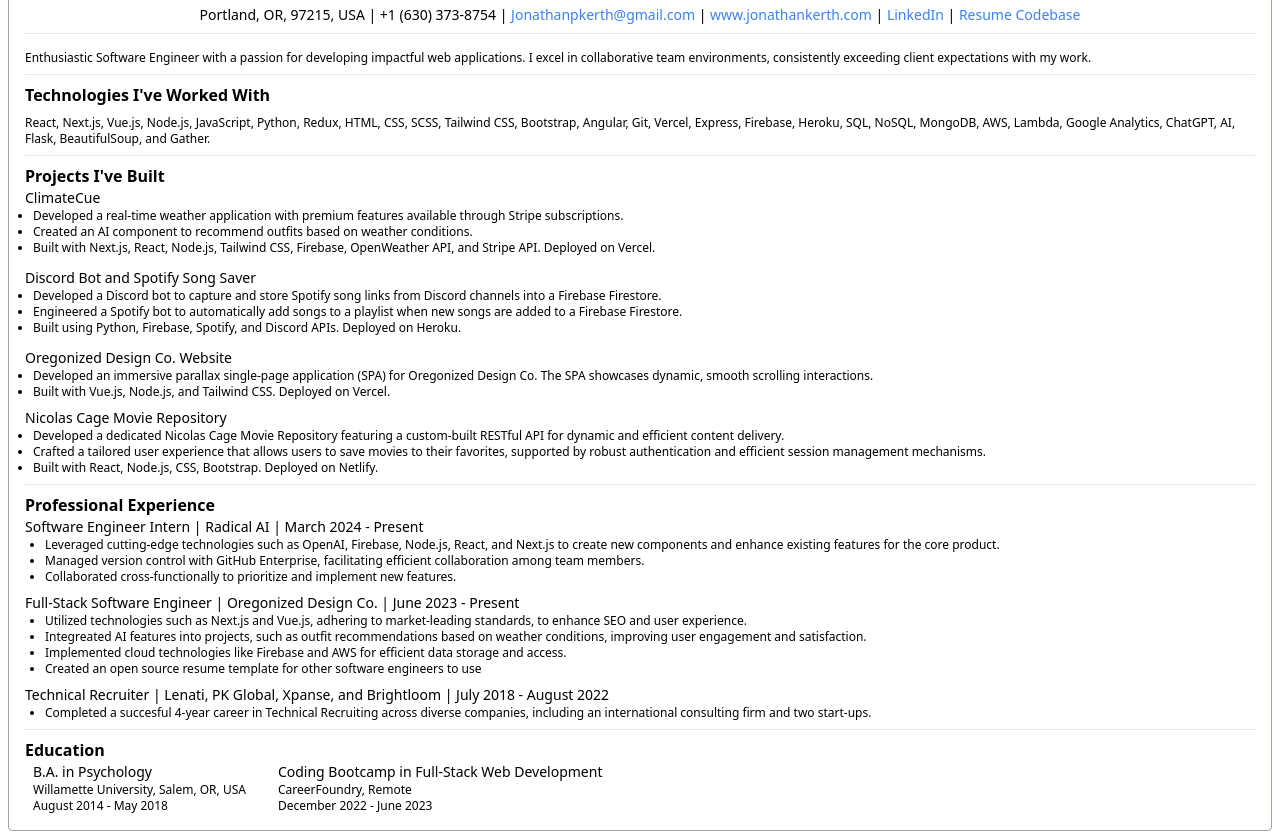
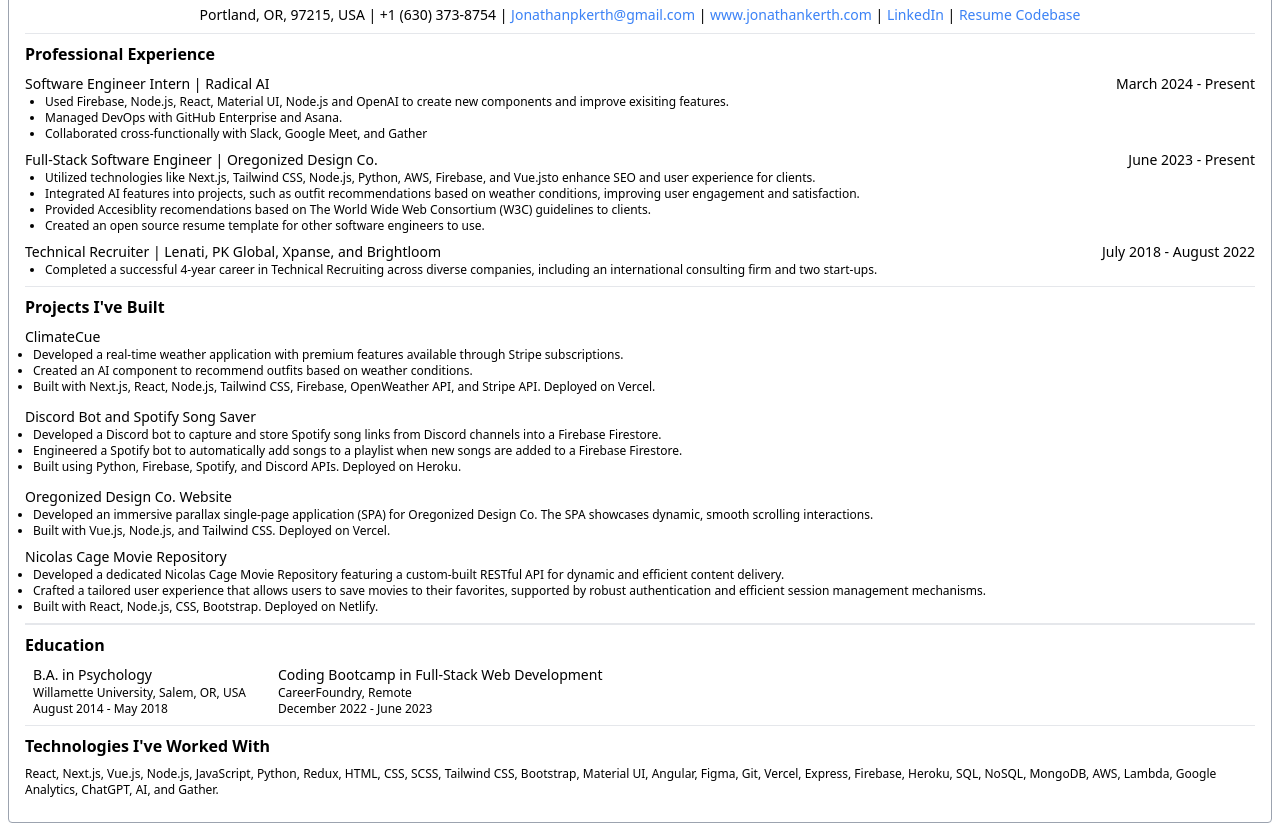
Before and after one commit to jonathankerth/resume, a plain HTML site: page index.html in a window 1280 px wide. Shown: the part 94-933 px from the top of the page. Drawn offline with nearby package versions, Linux system fonts and the light colour scheme.

Commit message:
move professional experience to top

```diff
--- a/index.html
+++ b/index.html
@@ -90,28 +90,75 @@
 					</div>
 					<hr />
 
-					<h2 class="text-base font-semibold mb-4"></h2>
-					<p class="text-xs">
-						Enthusiastic Software Engineer with a passion for developing
-						impactful web applications. I excel in collaborative team
-						environments, consistently exceeding client expectations with my
-						work.
-					</p>
+					<h2 class="text-base font-semibold section-heading my-2">
+						Professional Experience
+					</h2>
+					<div class="work-experience-item">
+						<div class="flex justify-between">
+							<h3 class="text-md">Software Engineer Intern | Radical AI</h3>
+							<span class="text-md"> March 2024 - Present </span>
+						</div>
+						<ul class="pl-5 text-xs work-experience-description list-disc mb-2">
+							<li>
+								Used Firebase, Node.js, React, Material UI, Node.js and OpenAI
+								to create new components and improve exisiting features.
+							</li>
+							<li>Managed DevOps with GitHub Enterprise and Asana.</li>
+							<li>
+								Collaborated cross-functionally with Slack, Google Meet, and
+								Gather
+							</li>
+						</ul>
+					</div>
 
-					<hr class="mt-2" />
-					<h2 class="text-base font-semibold mb-2 section-heading mt-2">
-						Technologies I've Worked With
-					</h2>
-					<p class="text-xs mb-2">
-						React, Next.js, Vue.js, Node.js, JavaScript, Python, Redux, HTML,
-						CSS, SCSS, Tailwind CSS, Bootstrap, Angular, Git, Vercel, Express,
-						Firebase, Heroku, SQL, NoSQL, MongoDB, AWS, Lambda, Google
-						Analytics, ChatGPT, AI, Flask, BeautifulSoup, and Gather.
-					</p>
+					<div class="work-experience-item">
+						<div class="flex justify-between">
+							<h3 class="text-md">
+								Full-Stack Software Engineer | Oregonized Design Co.
+							</h3>
+							<span class="text-md"> June 2023 - Present </span>
+						</div>
+						<ul class="pl-5 text-xs work-experience-description list-disc mb-2">
+							<li>
+								Utilized technologies like Next.js, Tailwind CSS, Node.js,
+								Python, AWS, Firebase, and Vue.jsto enhance SEO and user
+								experience for clients.
+							</li>
+							<li>
+								Integrated AI features into projects, such as outfit
+								recommendations based on weather conditions, improving user
+								engagement and satisfaction.
+							</li>
+							<li>
+								Provided Accesiblity recomendations based on The World Wide Web
+								Consortium (W3C) guidelines to clients.
+							</li>
+							<li>
+								Created an open source resume template for other software
+								engineers to use.
+							</li>
+						</ul>
+					</div>
+
+					<div class="work-experience-item">
+						<div class="flex justify-between">
+							<h3 class="text-md">
+								Technical Recruiter | Lenati, PK Global, Xpanse, and Brightloom
+							</h3>
+							<span class="text-md"> July 2018 - August 2022 </span>
+						</div>
+						<ul class="pl-5 text-xs list-disc mb-2">
+							<li>
+								Completed a successful 4-year career in Technical Recruiting
+								across diverse companies, including an international consulting
+								firm and two start-ups.
+							</li>
+						</ul>
+					</div>
 
 					<hr />
 
-					<h2 class="text-base font-semibold mt-2 section-heading">
+					<h2 class="text-base font-semibold my-2 section-heading">
 						Projects I've Built
 					</h2>
 					<div class="space-y-3 mb-2">
@@ -187,75 +234,10 @@
 
 					<hr class="mt-2" />
 
-					<h2 class="text-base font-semibold section-heading mt-2">
-						Professional Experience
-					</h2>
-					<div class="work-experience-item">
-						<h3 class="text-md">
-							Software Engineer Intern | Radical AI | March 2024 - Present
-						</h3>
-						<ul class="pl-5 text-xs work-experience-description list-disc mb-2">
-							<li>
-								Leveraged cutting-edge technologies such as OpenAI, Firebase,
-								Node.js, React, and Next.js to create new components and enhance
-								existing features for the core product.
-							</li>
-							<li>
-								Managed version control with GitHub Enterprise, facilitating
-								efficient collaboration among team members.
-							</li>
-							<li>
-								Collaborated cross-functionally to prioritize and implement new
-								features.
-							</li>
-						</ul>
-					</div>
-
-					<div class="work-experience-item">
-						<h3 class="text-md">
-							Full-Stack Software Engineer | Oregonized Design Co. | June 2023 -
-							Present
-						</h3>
-
-						<ul class="pl-5 text-xs work-experience-description list-disc mb-2">
-							<li>
-								Utilized technologies such as Next.js and Vue.js, adhering to
-								market-leading standards, to enhance SEO and user experience.
-							</li>
-							<li>
-								Integreated AI features into projects, such as outfit
-								recommendations based on weather conditions, improving user
-								engagement and satisfaction.
-							</li>
-							<li>
-								Implemented cloud technologies like Firebase and AWS for
-								efficient data storage and access.
-							</li>
-							<li>
-								Created an open source resume template for other software
-								engineers to use
-							</li>
-						</ul>
-					</div>
-
-					<div>
-						<h3 class="text-md">
-							Technical Recruiter | Lenati, PK Global, Xpanse, and Brightloom |
-							July 2018 - August 2022
-						</h3>
-						<ul class="pl-5 text-xs list-disc mb-2">
-							<li>
-								Completed a succesful 4-year career in Technical Recruiting
-								across diverse companies, including an international consulting
-								firm and two start-ups.
-							</li>
-						</ul>
-					</div>
-
 					<div>
 						<hr />
 
-						<h2 class="text-base mt-2 font-semibold">Education</h2>
+						<h2 class="text-base my-2 font-semibold">Education</h2>
 						<div class="flex">
 							<div class="ml-2">
 								<h4 class="text-sm">B.A. in Psychology</h4>
@@ -274,6 +256,16 @@
 								</ul>
 							</div>
 						</div>
+						<hr class="mt-2" />
+						<h2 class="text-base font-semibold my-2 section-heading">
+							Technologies I've Worked With
+						</h2>
+						<p class="text-xs mb-2">
+							React, Next.js, Vue.js, Node.js, JavaScript, Python, Redux, HTML,
+							CSS, SCSS, Tailwind CSS, Bootstrap, Material UI, Angular, Figma,
+							Git, Vercel, Express, Firebase, Heroku, SQL, NoSQL, MongoDB, AWS,
+							Lambda, Google Analytics, ChatGPT, AI, and Gather.
+						</p>
 					</div>
 				</div>
 			</div>
```
